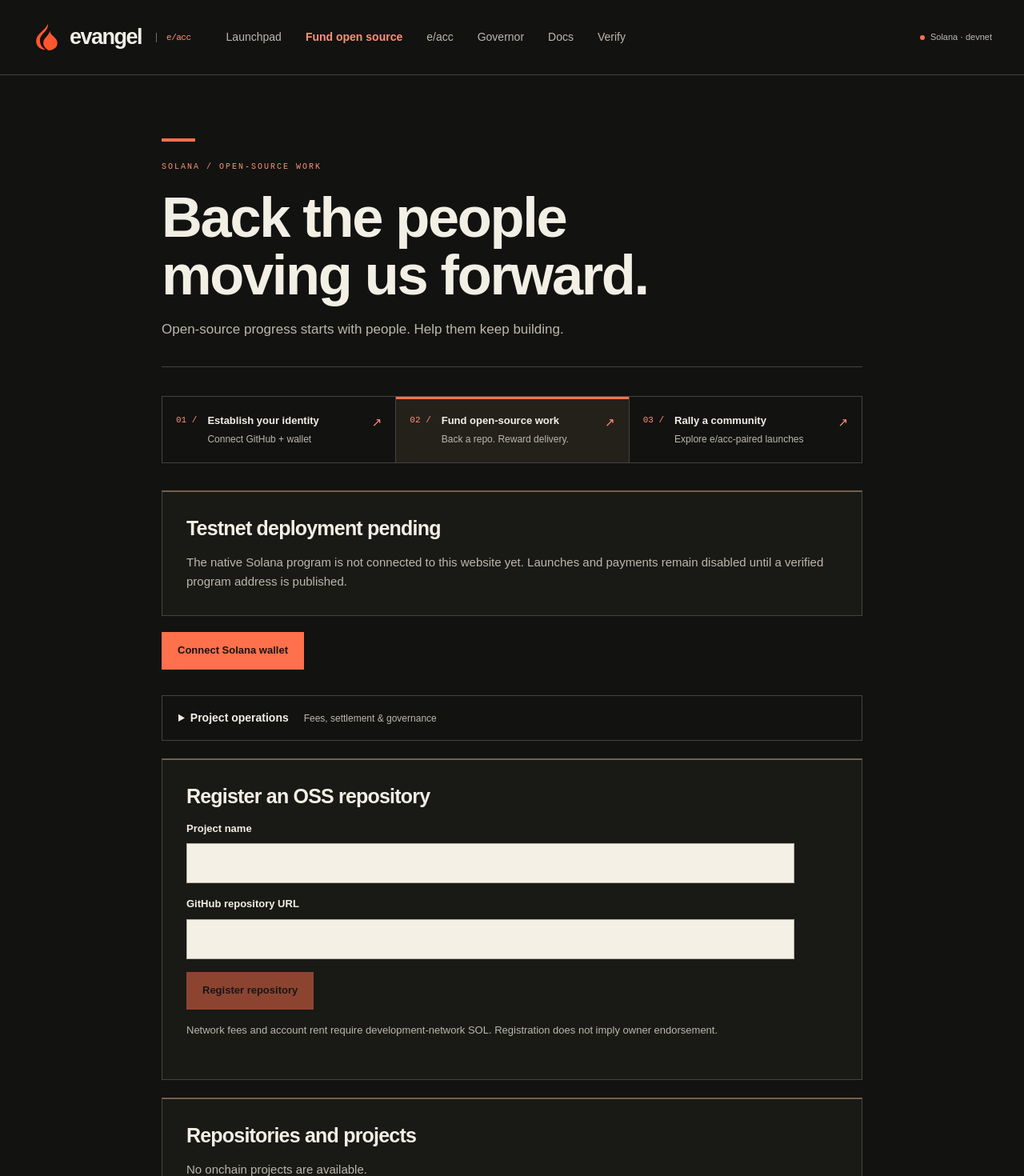
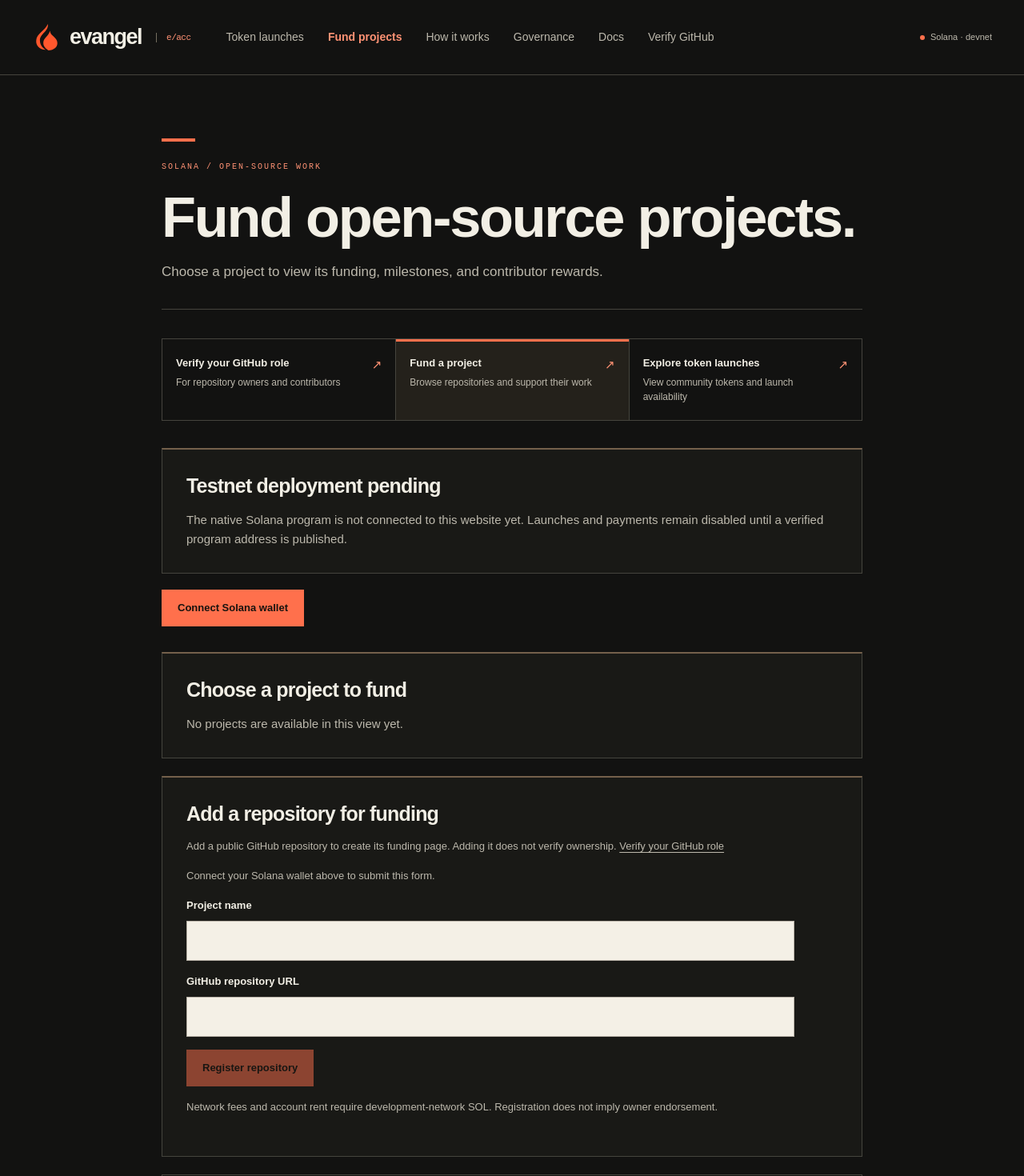
Before and after one commit to happycamper-stix/evangel-fund, a Next.js app: page /fund in a window 1280 px wide. Shown: the top 1470 px of the page at 80% size. Built offline with nearby package versions, Linux system fonts and the light colour scheme.

Commit message:
Clarify project journeys and navigation labels

```diff
--- a/app/governor/page.js
+++ b/app/governor/page.js
@@ -14,7 +14,7 @@
     <GuidePage
       active="/governor"
       kicker="EVIDENCE BEFORE APPROVAL"
-      title="Back the work. Check the proof."
+      title="Governance & approvals."
       description="Evidence review for community decisions and open-source worker rewards."
     >
       <Upgrade />
--- a/app/setup/page.js
+++ b/app/setup/page.js
@@ -10,7 +10,7 @@
     <GuidePage
       active="/fund"
       kicker="SOLANA / OSS FUNDING"
-      title="Fund work worth doing."
+      title="How project funding works."
       description="Register a repository, verify ownership and sponsor community milestones."
     >
       <section className="ev-card">
--- a/app/verify/page.js
+++ b/app/verify/page.js
@@ -13,7 +13,7 @@
     <GuidePage
       active="/verify"
       kicker="Identity / provenance"
-      title="Your work. Your identity."
+      title="Verify your GitHub role."
       description="Connect GitHub and your Solana wallet. Verify your role in the repositories you build."
     >
       {ready ? (
--- a/components/identity/Verification.js
+++ b/components/identity/Verification.js
@@ -1,4 +1,5 @@
 "use client";
+import Link from "next/link";
 import { Show, SignInButton, UserButton, UserProfile } from "@clerk/nextjs";
 import { useState } from "react";
 export default function Verification() {
@@ -88,6 +89,7 @@
                   This check does not approve adoption or payment. Governance
                   rechecks identity before approval.
                 </p>
+                <p><Link className="ev-link" href="/fund">Continue to projects →</Link></p>
                 <details>
                   <summary>Governance identity reference</summary>
                   <pre>{JSON.stringify(result, null, 2)}</pre>
--- a/components/site/BuilderPath.js
+++ b/components/site/BuilderPath.js
@@ -1,23 +1,21 @@
 import Link from "next/link";
 export default function BuilderPath({ active }) {
   return (
-    <nav className="builder-path" aria-label="Builder journey">
+    <nav className="builder-path" aria-label="Choose what to do">
       {[
-        ["/verify", "01", "Establish your identity", "Connect GitHub + wallet"],
+        ["/verify", "Verify your GitHub role", "For repository owners and contributors"],
         [
           "/fund",
-          "02",
-          "Fund open-source work",
-          "Back a repo. Reward delivery.",
+          "Fund a project",
+          "Browse repositories and support their work",
         ],
-        ["/launch", "03", "Rally a community", "Explore e/acc-paired launches"],
-      ].map(([href, n, title, detail]) => (
+        ["/launch", "Explore token launches", "View community tokens and launch availability"],
+      ].map(([href, title, detail]) => (
         <Link
           key={href}
           href={href}
-          aria-current={active === href ? "step" : undefined}
+          aria-current={active === href ? "page" : undefined}
         >
-          <span className="builder-step">{n} /</span>
           <span>
             <strong>{title}</strong>
             <small>{detail}</small>
--- a/components/site/SiteChrome.js
+++ b/components/site/SiteChrome.js
@@ -5,12 +5,12 @@
   return (
     <nav className="site-links" aria-label="Main navigation">
       {[
-        ["/launch", "Launchpad"],
-        ["/fund", "Fund open source"],
-        ["/eacc", "e/acc"],
-        ["/governor", "Governor"],
+        ["/launch", "Token launches"],
+        ["/fund", "Fund projects"],
+        ["/eacc", "How it works"],
+        ["/governor", "Governance"],
         ["/docs", "Docs"],
-        ["/verify", "Verify"],
+        ["/verify", "Verify GitHub"],
       ].map(([href, label]) => (
         <Link
           key={href}
@@ -50,7 +50,7 @@
       <nav aria-label="Resources">
         <Link href="/docs">Documentation</Link>
         <Link href="/setup">Funding guide</Link>
-        <Link href="/governor">Governor status</Link>
+        <Link href="/governor">Governance status</Link>
       </nav>
       <small>
         {solanaNetwork().cluster} pilot · Test assets only · Public trading not
--- a/components/solana/Platform.js
+++ b/components/solana/Platform.js
@@ -6,6 +6,7 @@
 import { SiteHeader, SiteFooter } from "../site/SiteChrome";
 import Wallet, { useSolana } from "./Wallet";
 import BuilderPath from "@/components/site/BuilderPath";
+import Link from "next/link";
 import FeePanel from "./FeePanel";
 import GovernancePanel from "./GovernancePanel";
 import { FOUNDATION } from "@/lib/solana/config.mjs";
@@ -89,13 +90,13 @@
           </p>
           <h1>
             {mode === "fund"
-              ? "Back the people moving us forward."
-              : "Give your idea a following."}
+              ? "Fund open-source projects."
+              : "Explore community tokens."}
           </h1>
           <p>
             {mode === "fund"
-              ? "Open-source progress starts with people. Help them keep building."
-              : "Bring a community to a repo, a creator, or an idea. Build around e/acc."}
+              ? "Choose a project to view its funding, milestones, and contributor rewards."
+              : "Browse tokens linked to projects and creators. Public launches and trading are not yet available."}
           </p>
         </header>
         <BuilderPath active={mode === "fund" ? "/fund" : "/launch"} />
@@ -144,18 +145,9 @@
   const p = data.projects.find((p) => p.address === selected);
   return (
     <div className="ev-stack">
-      <details className="workspace-tools">
-        <summary>
-          Project operations <span>Fees, settlement & governance</span>
-        </summary>
-        <div className="ev-stack">
-          <GovernancePanel data={data} />
-          <FeePanel data={data} call={call} enabled={enabled} ata={ata} />
-        </div>
-      </details>
       {mode === "launch" && !data.config.launchEnabled && (
         <section className="ev-card">
-          <h2>Launch integration under verification</h2>
+          <h2>Token launches are not available yet</h2>
           <p>
             Launches are being tested on Devnet. You can explore the model or
             start with repository funding while trading remains disabled.
@@ -164,10 +156,45 @@
       )}
       <section className="ev-card">
         <h2>
+          {mode === "fund" ? "Choose a project to fund" : "Choose a token project"}
+        </h2>
+        {!data.projects.filter((project) => mode === "fund" || !project.tokenless).length ? (
+          <p>No projects are available in this view yet.</p>
+        ) : (
+          <div className="sol-list">
+            {data.projects
+              .filter((p) => mode === "fund" || !p.tokenless)
+              .map((p) => (
+                <button
+                  key={p.address}
+                  className="sol-project"
+                  aria-pressed={selected === p.address}
+                  onClick={() => setSelected(p.address)}
+                >
+                  {p.name} {p.symbol && `· $${p.symbol}`}
+                  <span>{p.adopted ? "Adopted by project owner" : "Awaiting owner adoption"}</span>
+                </button>
+              ))}
+          </div>
+        )}
+      </section>
+      {p && (
+        <Project
+          p={p}
+          data={data}
+          call={call}
+          transact={transact}
+          enabled={enabled}
+        />
+      )}
+      <section className="ev-card">
+        <h2>
           {mode === "fund"
-            ? "Register an OSS repository"
+            ? "Add a repository for funding"
             : "Launch a community coin"}
         </h2>
+        <p className="sol-note">{mode === "fund" ? "Add a public GitHub repository to create its funding page. Adding it does not verify ownership." : "Create a token linked to a public project or creator when launches become available."} <Link href="/verify">Verify your GitHub role</Link></p>
+        {!account && <p className="sol-note">Connect your Solana wallet above to submit this form.</p>}
         <form
           className="sol-form"
           onSubmit={(e) => {
@@ -286,38 +313,15 @@
           </p>
         </form>
       </section>
-      <section className="ev-card">
-        <h2>
-          {mode === "fund" ? "Repositories and projects" : "Community launches"}
-        </h2>
-        {!data.projects.length ? (
-          <p>No onchain projects are available.</p>
-        ) : (
-          <div className="sol-list">
-            {data.projects
-              .filter((p) => mode === "fund" || !p.tokenless)
-              .map((p) => (
-                <button
-                  key={p.address}
-                  className="sol-project"
-                  onClick={() => setSelected(p.address)}
-                >
-                  {p.name} {p.symbol && `· $${p.symbol}`}
-                  <span>{p.adopted ? "Owner verified" : "Not adopted"}</span>
-                </button>
-              ))}
-          </div>
-        )}
-      </section>
-      {p && (
-        <Project
-          p={p}
-          data={data}
-          call={call}
-          transact={transact}
-          enabled={enabled}
-        />
-      )}
+      <details className="workspace-tools">
+        <summary>
+          Project operations <span>Fees, settlement & governance</span>
+        </summary>
+        <div className="ev-stack">
+          <GovernancePanel data={data} />
+          <FeePanel data={data} call={call} enabled={enabled} ata={ata} />
+        </div>
+      </details>
     </div>
   );
 }
@@ -379,7 +383,7 @@
             }}
           >
             <Text
-              label="Public adoption terms (publish these in the source repository; verify identity at /verify)"
+              label="Owner adoption terms (publish in the repository before requesting approval)"
               name="terms"
               required
             />
@@ -465,7 +469,7 @@
               }}
             >
               <Field
-                label="SOL sponsorship"
+                label="Funding amount (SOL)"
                 name="amount"
                 type="number"
                 min="0.000000001"
@@ -553,7 +557,7 @@
           </p>
           {m.status === 1 && (
             <EvidenceAction
-              label="Submit completion evidence"
+              label="Submit work for review"
               enabled={
                 enabled &&
                 (m.community
@@ -646,7 +650,7 @@
           )}
           {[1, 2].includes(m.status) && (
             <EvidenceAction
-              label="Challenge decision"
+              label="Dispute a decision"
               enabled={enabled}
               onSubmit={(reason) =>
                 transact("challenge", { reason }, [p.address, m.address])
```
Also changed, not shown: app/page.js (+7 -7 lines).
